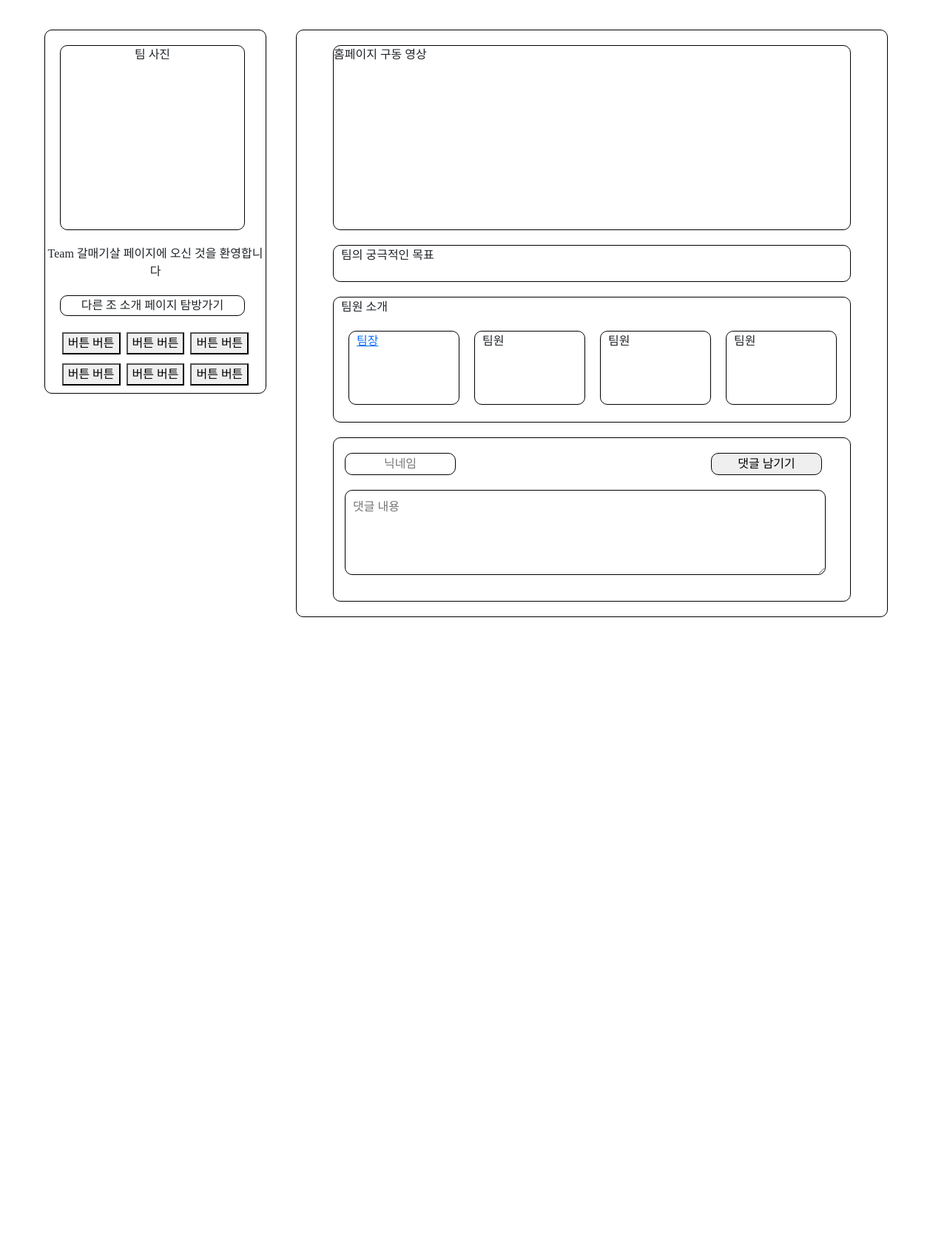
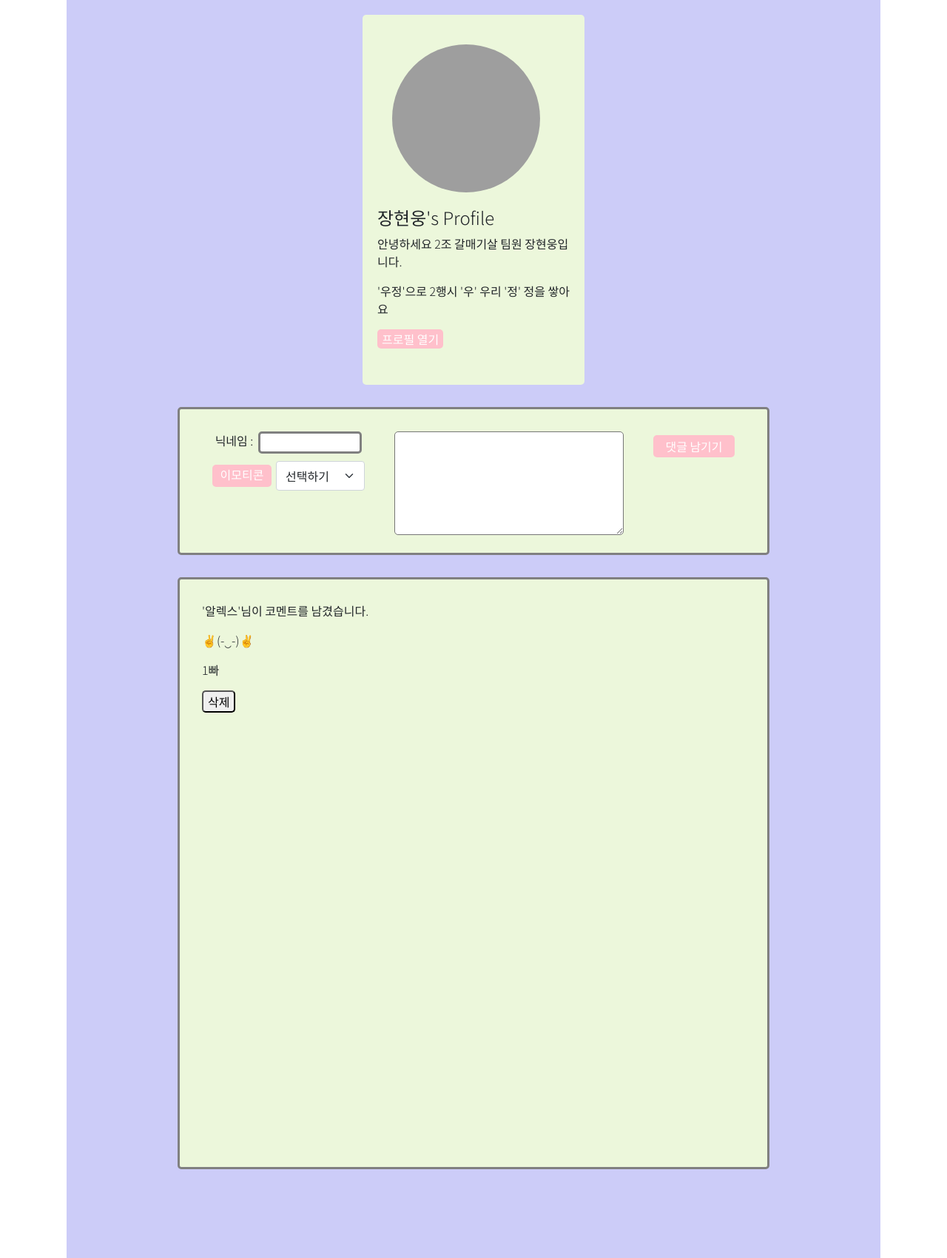
Before and after one commit to SEVIL-K/23.08_mini_project_01, a Flask app: page / in a window 1280 px wide. Shown: the whole page at 74% size. Before the commit the page ends 834 px from the top, so only its background shows below. Run offline with Flask 3, Linux system fonts and the light colour scheme; data that the repository does not hold is empty; grey boxes are pictures that could not be loaded.

Commit message:
Add files via upload

```diff
--- a/templates/index.html
+++ b/templates/index.html
@@ -3,366 +3,314 @@
 
 <head>
   <meta charset="UTF-8">
-    <meta http-equiv="X-UA-Compatible" content="IE=edge">
   <meta name="viewport" content="width=device-width, initial-scale=1.0">
-
+  <link rel="preconnect" href="https://fonts.googleapis.com">
+  <link rel="preconnect" href="https://fonts.gstatic.com" crossorigin>
+  <link href="https://fonts.googleapis.com/css2?family=Noto+Sans+KR:wght@300&display=swap" rel="stylesheet">
   <link href="https://cdn.jsdelivr.net/npm/bootstrap@5.0.2/dist/css/bootstrap.min.css" rel="stylesheet"
-        integrity="sha384-EVSTQN3/azprG1Anm3QDgpJLIm9Nao0Yz1ztcQTwFspd3yD65VohhpuuCOmLASjC" crossorigin="anonymous" />
+    integrity="sha384-EVSTQN3/azprG1Anm3QDgpJLIm9Nao0Yz1ztcQTwFspd3yD65VohhpuuCOmLASjC" crossorigin="anonymous">
   <script src="https://ajax.googleapis.com/ajax/libs/jquery/3.5.1/jquery.min.js"></script>
-    <script src="https://cdn.jsdelivr.net/npm/bootstrap@5.0.2/dist/js/bootstrap.bundle.min.js"
-        integrity="sha384-MrcW6ZMFYlzcLA8Nl+NtUVF0sA7MsXsP1UyJoMp4YLEuNSfAP+JcXn/tWtIaxVXM"
-        crossorigin="anonymous"></script>
-    <link href="https://fonts.googleapis.com/css2?family=Noto+Serif+KR:wght@200;300;400;500;600;700;900&display=swap"
-        rel="stylesheet" />
-
-    <title>Team 갈매기살</title>
-
+  <title>장현웅's profile</title>
   <style>
     * {
-            font-family: "Noto Serif KR", serif;
+      font-family: 'Noto Sans KR', sans-serif;
     }
 
-        .wrapper1 {
-            width: 1200px;
-            margin: 20px auto 20px auto;
+    #profile_wrap {
+      background-color: rgb(204, 204, 248);
+      width: 1100px;
+      height: 1700px;
+
+      margin: auto;
     }
 
-        .wrapper1_1 {
-            width: 700px;
-            margin: 20px auto 20px auto;
+    .profile_main {
+      width: 300px;
+      height: 500px;
+
+      margin: 20px 0px 0px 0px;
+      padding: 20px;
+      border: none;
+      border-radius: 5px;
+
+      background-color: rgb(236, 247, 219);
     }
 
-        .wrapper2 {
-            clear: both;
-            width: 800px;
-            height: 180px;
+    .myphoto {
+      width: 200px;
+      height: 200px;
+      border-radius: 50%;
+      margin: 20px 20px 20px 20px;
 
-            border: 1px solid black;
-            border-radius: 10px;
+      background-image: url("https://ca.slack-edge.com/T043597JK8V-U05GE8YNPCP-0d79bad78773-512/");
+      background-position: center;
+      background-size: cover;
+    }
+
+    .profile_box {
+      display: flex;
+      flex-direction: row;
+      align-items: center;
+      justify-content: center;
 
     }
 
-        .wrapper3 {
-            width: 650px;
-            height: 200px;
-
-            margin: 10px 30px 10px 10px;
+    .my_profile_btn {
+      background-color: pink;
+      color: white;
+      text-align: center;
+      border: none;
+      border-radius: 5px;
     }
 
-        .wrapper_left {
-            float: left;
-            width: 300px;
-            /* height: 700px; */
+    .profile_contents {
+      border: solid gray;
+      border-radius: 15px;
 
-            margin: 20px 20px 20px 20px;
-            text-align: center;
-
-            border: 1px solid black;
-            border-radius: 10px;
+      width: 400px;
+      height: 300px;
+      padding: 20px 20px 20px 20px;
+      margin-left: 90px;
+      background-image: url("");
+      background-position: center;
+      background-size: cover;
+      background-color: rgb(236, 247, 219);
     }
 
-        .wrapper_right {
-            float: left;
-            width: 800px;
-            /* height: 700px; */
+    #profile_wrap .profile_box .profile_contents p {
+      border: 1px solid gray;
 
-            margin: 20px auto 20px 20px;
-
-            border: 1px solid black;
-            border-radius: 10px;
+      padding: 5px;
+      text-align: center;
     }
 
-        .team_pic {
-            width: 250px;
-            height: 250px;
-
-            margin: 20px 20px 20px 20px;
-
-            border: 1px solid black;
-            border-radius: 10px;
+    #contents-box {
+      display: block;
     }
 
-        .another_team {
-            width: 250px;
+    .comment_box {
+      border: 3px solid gray;
+      border-radius: 5px;
 
-            margin: 20px 20px 20px 20px;
+      width: 800px;
+      height: 200px;
+      padding: 30px;
 
-            padding-top: 1px;
-            padding-bottom: 1px;
-
-            border: 1px solid black;
-            border-radius: 10px;
+      margin: 30px auto 30px auto;
+      background-color: rgb(236, 247, 219)
     }
 
-        .btn_table>button {
-            margin: 2px 2px 10px 2px;
+    #nickname {
+      width: 140px;
+      height: 30px;
+
+      border-radius: 5px;
+      margin-left: 7px;
+      border: 3px solid gray;
     }
 
-        .video_container {
-            width: 700px;
-            height: 250px;
-
-            margin: 20px auto 20px auto;
-
-            border: 1px solid black;
-            border-radius: 10px;
+    .emoticon_label {
+      background-color: pink;
+      color: white;
+      text-align: center;
+      width: 80px;
+      height: 30px;
+      padding: 1px 1px 1px 1px;
+      border-radius: 5px;
+      border: none;
+      margin-right: 3px;
     }
 
-        .team_goal {
-            width: 700px;
-            height: 50px;
+    #emoticon {
+      width: 120px;
+      height: 40px;
+      margin-left: 3px;
+    }
+    .comment_textarea {
+      width:310px;
+      height:140px;
+      margin: 0px 40px 0px 40px;
+      border-radius: 5px;
+    }
+    .save_btn {
+      width: 110px;
+      height: 30px;
+      border-radius: 5px;
+      border: none;
 
-            margin: 20px auto 20px auto;
-
-            padding-top: 1px;
-            padding-bottom: 1px;
-            padding-left: 10px;
-
-            border: 1px solid black;
-            border-radius: 10px;
+      margin-bottom: 100px;
+      color: white;
+      background-color: pink;
     }
 
-        .member_list {
-            width: 700px;
-            height: 170px;
-
-            margin: 20px auto 20px auto;
-
-            padding-top: 1px;
-            padding-bottom: 1px;
-            padding-left: 10px;
-
-            border: 1px solid black;
-            border-radius: 10px;
+    .merge2 {
+      display: flex;
+      flex-direction: row;
+      align-items: center;
+      justify-content: center;
     }
 
-        .gusetbook {
-            width: 700px;
-            /* height: 170px; */
-
-            margin: 20px auto 20px auto;
-
-            border: 1px solid black;
-            border-radius: 10px;
+    .merge_all {
+      display: flex;
+      flex-direction: column;
+      align-items: center;
+      justify-content: center;
     }
 
-        .member {
-            float: left;
-            width: 150px;
-            height: 100px;
-
-            margin: 20px 10px 20px 10px;
-
-            padding-top: 1px;
-            padding-bottom: 1px;
-            padding-left: 10px;
-
-            border: 1px solid black;
-            border-radius: 10px;
+    .column {
+      display: flex;
+      flex-direction: row;
+      align-items: center;
+      justify-content: center;
     }
 
-        .myinfo_pic {
-            width: 150px;
-            height: 150px;
+    .comment_list {
+      border: 3px solid gray;
+      border-radius: 5px;
 
-            margin: 10px 30px 10px 10px;
+      width: 800px;
+      height: 800px;
+      margin: 30px auto 30px auto;
+      padding: 30px 30px 30px 30px;
 
-            border: 1px solid black;
-            border-radius: 10px;
+      overflow-y: scroll;
+      scrollbar-color: rebeccapurple green;
+      scrollbar-width: thin;
+
+      background-color: rgb(236, 247, 219)
     }
 
-        .myinfo_box3 {
-            float: left;
-            width: 570px;
-            height: 150px;
+    .delete {
+      border-radius: 5px;
 
-            margin: 10px 10px 10px 0px;
+    }
+  </style>
+  <script>
+    $(document).ready(function () {
+      show_comment_list()
+    })
+    function show_comment_list() {
+      fetch('/profile').then((res) => res.json()).then((data) => {
+        let rows = data['result']
+        $("#visitors").empty()
+        rows.forEach((a) => {
+          let nickname = a["nickname"]
+          let emoticon = a["emoticon"]
+          let comment = a["comment"]
+
+          let temp_html = `<p>'${nickname}'님이 코멘트를 남겼습니다.</p>
+                           <p>${emoticon}</p>
+                           <p>${comment}</p>
+                           <p><button onclick="delete_btn()" class="delete">삭제</button></p>
+                           </p>`;
+          $("#visitors").append(temp_html)
+        })
+      })
+    }
+    function save_comment() {
+      let visitor_nickname = $('#nickname').val();
+      let visitor_emoticon = $('#emoticon').val();
+      let visitor_comment = $('#comment').val();
+      alert('댓글이 등록되었습니다.');
+
+      let formData = new FormData()
+      formData.append("nickname_give", visitor_nickname)
+      formData.append("emoticon_give", visitor_emoticon)
+      formData.append("comment_give", visitor_comment)
+
+      let new_temp_html = `<p>'${visitor_nickname}'님이 코멘트를 남겼습니다.</p>
+                       <p>${visitor_emoticon}</p>
+                       <p>${visitor_comment}</p>
+                       <p><button onclick="delete_btn()" class="delete">삭제</button></p>
+                       </p>`;
+      $('#visitors').append(new_temp_html);
+
+      fetch('/profile', { method: "POST", body: formData }).then(res => res.json()).then(data => {
+        alert(data['msg'])
+        window.location.reload()
+      })
+    }
+    function openclose() {
+      let status = $('#contents-box').css('display');
+      if (status == 'block') {
+        $('#contents-box').hide();
+        $('#contents-box-btn').text('프로필 열기');
+      } else {
+        $('#contents-box').show();
+        $('#contents-box-btn').text('프로필 닫기');
+      }
     }
 
-        .myinfo_text_01 {
-            width: 150px;
-
-            float: left;
-            margin: 0px 10px 10px 10px;
-            padding-top: 1px;
-            padding-bottom: 1px;
-
-            text-align: center;
-
-            border: 1px solid black;
-            border-radius: 10px;
-        }
-
-        .myinfo_text_02 {
-            clear: both;
-            width: 550px;
-
-            margin: 10px 0px 10px 10px;
-            padding-top: 1px;
-            padding-bottom: 1px;
-            padding-left: 10px;
-
-            text-align: left;
-
-
-            border: 1px solid black;
-            border-radius: 10px;
-        }
-
-        .myinfo_text_03 {
-            width: 550px;
-            height: 75px;
-
-            margin: 10px 0px 10px 10px;
-            padding-top: 1px;
-            padding-bottom: 1px;
-            padding-left: 10px;
-
-            text-align: left;
-
-            border: 1px solid black;
-            border-radius: 10px;
-        }
-
-        .guest_name {
-            width: 150px;
-            height: 30px;
-
-            margin: 10px 10px 10px 5px;
-            text-align: center;
-
-            border: 1px solid black;
-            border-radius: 10px;
-        }
-
-        .guest_btn {
-            width: 150px;
-            height: 30px;
-
-            margin: 10px 0px 10px 0px;
-            text-align: center;
-
-            border: 1px solid black;
-            border-radius: 10px;
-        }
-
-        .guest_textbox {
-            width: 650px;
-            height: 250px;
-
-            margin: 10px 50px 10px 5px;
-            padding: 10px 0px 0px 10px;
-
-            border: 1px solid black;
-            border-radius: 10px;
-        }
-    </style>
-
-    <script>
-        $(document).ready(function () {
-            show_comment();
-        });
-        function save_comment() {
-            let name = $('#guest_name').val()
-            let comment = $('#guest_comment').val()
-
-            let formData = new FormData();
-
-            formData.append("name_give", name);
-            formData.append("comment_give", comment);
-
-            fetch('/guestbook_team', { method: "POST", body: formData, }).then((res) => res.json()).then((data) => {
-                //console.log(data)
-                alert(data["msg"]);
-                window.location.reload()
-            });
-        }
-        function show_comment() {
-            fetch('/guestbook_team').then((res) => res.json()).then((data) => {
-                $('#team_comment_list').empty()
-
-                let rows = data['result']
-
-                rows.forEach((e) => {
-                    let name = e['name']
-                    let comment = e['comment']
-
-                    let temp_html = `<div class="card">
-                                            <div class="card-body">
-                                                <blockquote class="blockquote mb-0">
-                                                    <p>${comment}</p>
-                                                    <footer class="blockquote-footer">${name}</footer>
-                                                </blockquote>
-                                            </div>
-                                        </div>
-                        `
-                    $('#team_comment_list').append(temp_html)
-                });
-            })
+    function delete_btn() {
+      alert('속았지롱');
+      alert('구현 못했습니다 사실;;;;;');
     }
   </script>
-
-
-
 </head>
 
 <body>
-    <div class="wrapper1">
-        <div class="wrapper_left">
-            <div class="team_pic">팀 사진</div>
-            <div>Team 갈매기살 페이지에 오신 것을 환영합니다</div>
-            <div class="another_team">다른 조 소개 페이지 탐방가기</div>
-            <div class="btn_table">
-                <button>버튼 버튼</button>
-                <button>버튼 버튼</button>
-                <button>버튼 버튼</button>
-                <button>버튼 버튼</button>
-                <button>버튼 버튼</button>
-                <button>버튼 버튼</button>
+  <div id="profile_wrap">
+    <div class="profile_box">
+      <div class="profile_main">
+        <div class="myphoto"></div>
+        <h4>장현웅's Profile</h4>
+        <p>안녕하세요 2조 갈매기살 팀원 장현웅입니다.</p>
+        <p>'우정'으로 2행시 '우' 우리 '정' 정을 쌓아요</p>
+        <p>
+          <button onclick="openclose()" class="my_profile_btn" id="contents-box-btn">프로필 열기</button>
+        </p>
       </div>
-
-        </div>
-
-
-        <div class="wrapper_right">
-            <div class="video_container">홈페이지 구동 영상</div>
-            <div class="team_goal"> 팀의 궁극적인 목표</div>
-            <div class="member_list">
-                팀원 소개<br />
-                <div class="member"><a href="http://localhost:5000/m1">팀장</a></div>
-                <div class="member">팀원</div>
-                <div class="member">팀원</div>
-                <div class="member">팀원</div>
-            </div>
-
-            <div class="gusetbook">
-                <div class="wrapper3">
-                    <input type="text" class="guest_name" id="guest_name" placeholder="닉네임" style="float: left" />
-                    <button onclick="save_comment()" type="button" class="guest_btn" style="float: right;">
-                        댓글 남기기
-                    </button>
-                    <textarea class="guest_textbox" placeholder="댓글 내용" id="guest_comment"
-                        style="height: 115px"></textarea>
+      <div class="profile_contents" id="contents-box" style="display : none;">
+        <p style="float: left">이름</p>
+        <p>장현웅</p>
+        <p style="float: left">팀 내 역할</p>
+        <p>팀원</p>
+        <p style="float: left">MBTI 및 성격</p>
+        <p>ENFJ 사람들과 잘 친해진다!</p>
+        <p style="float: left">블로그 주소</p>
+        <p><a href="https://velog.io/@alex01">https://velog.io/@alex01</a></p>
+        <p style="float: left">짧은 한 마디</p>
+        <p>우리 정을 쌓아요~</p>
       </div>
     </div>
-
-            <div class="wrapper1_1">
-                <div class="mycomments" id="team_comment_list">
-                    <div class="card">
-                        <div class="card-body">
-                            <blockquote class="blockquote mb-0">
-                                <p>댓글 내용</p>
-                                <footer class="blockquote-footer">익명</footer>
-                            </blockquote>
+    <div class="comment_box">
+      <div class="column">
+        <div class="merge_all" style="margin-bottom: 60px;">
+          <div class="merge1">
+            <input type="text" id="nickname" placeholder="" />
+            <p style="float: left; border:none;">닉네임 : </p>
+          </div>
+          <div class="merge2">
+            <label class="emoticon_label">이모티콘</label>
+            <select class="form-select" id="emoticon">
+              <option selected>선택하기</option>
+              <option value="(>́ꇴ<̀)">(>́ꇴ<̀)</option>
+              <option value="!(•̀ᴗ•́)و ̑̑">!(•̀ᴗ•́)و ̑̑</option>
+              <option value="!(ᵒ̤̑ ◁ ᵒ̤̑)wow!">!(ᵒ̤̑ ◁ ᵒ̤̑)wow!</option>
+              <option value="( ˃᷄˶˶̫˶˂᷅ )💗">( ˃᷄˶˶̫˶˂᷅ )💗</option>
+              <option value="((๑✧ꈊ✧๑))">((๑✧ꈊ✧๑))</option>
+              <option value="(۶•̀ᴗ•́)۶">(۶•̀ᴗ•́)۶</option>
+              <option value="( ๑‾̀◡‾́)✨">( ๑‾̀◡‾́)✨</option>
+              <option value="🍭( '-' 🍭 )">🍭( '-' 🍭 )</option>
+              <option value="₍ᐢ.ˬ.ᐢ₎❤️">₍ᐢ.ˬ.ᐢ₎❤️</option>
+              <option value="✌(-‿-)✌">✌(-‿-)✌</option>
+              <option value="╭∩╮(⋋‿⋌)ᕗ">╭∩╮(⋋‿⋌)ᕗ</option>
+              <option value="╭∩╮（︶_︶）╭∩╮">╭∩╮（︶_︶）╭∩╮</option>
+              <div class="overflow-hidden">...</div>
+            </select>
           </div>
         </div>
+        <textarea class="comment_textarea" id="comment" placeholder=""></textarea>
+        <button onclick="save_comment()" class="save_btn">댓글 남기기</button>
       </div>
     </div>
+    <div class="comment_list" id="visitors">
+      <p>'알렉스'님이 코멘트를 남겼습니다.</p>
+      <p>✌(-‿-)✌</p>
+      <p>1빠</p>
+      <p><button onclick="delete_btn()" class="delete">삭제</button></p>
     </div>
   </div>
-
-
-
 </body>
 
 </html>
```
Lines whose indentation alone changed are shown as unchanged.
